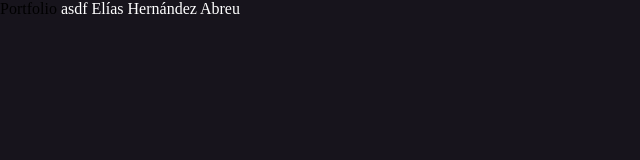
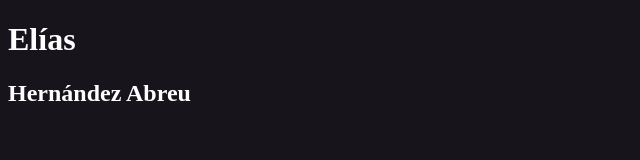
Before and after one commit to neyhden/neyhden, a plain HTML site: page docs/index.html in a window 1280 px wide. Shown: the whole page, without its empty margins (0-640 px from the left). Drawn offline with Linux system fonts and the light colour scheme.

Commit message:
portfolio

```diff
--- a/docs/index.html
+++ b/docs/index.html
@@ -6,7 +6,6 @@
         <link rel="stylesheet" href="style.css">
     </head>
     <body>
-        <header>asdf</header>
         <h1>Elías</h1>
         <h2>Hernández Abreu</h2>
     </body>
--- a/docs/style.css
+++ b/docs/style.css
@@ -1,7 +1,3 @@
-* {
-    all: unset;
-}
-
 body {
     background: #17141C;
     color: white;
```
